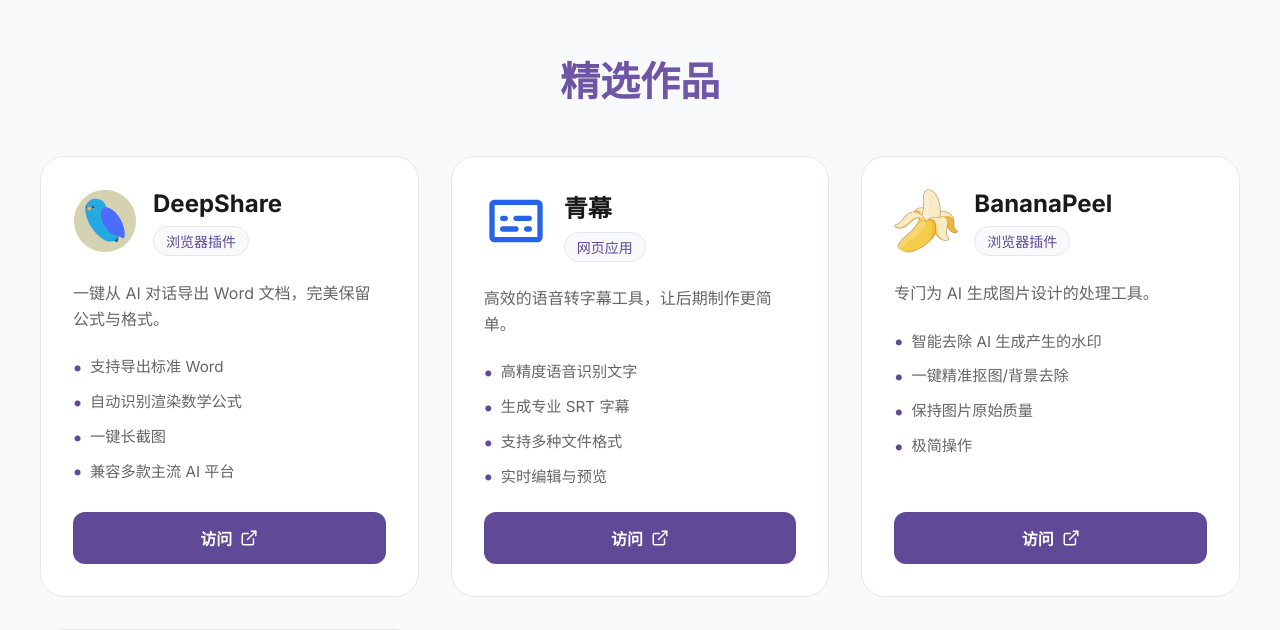
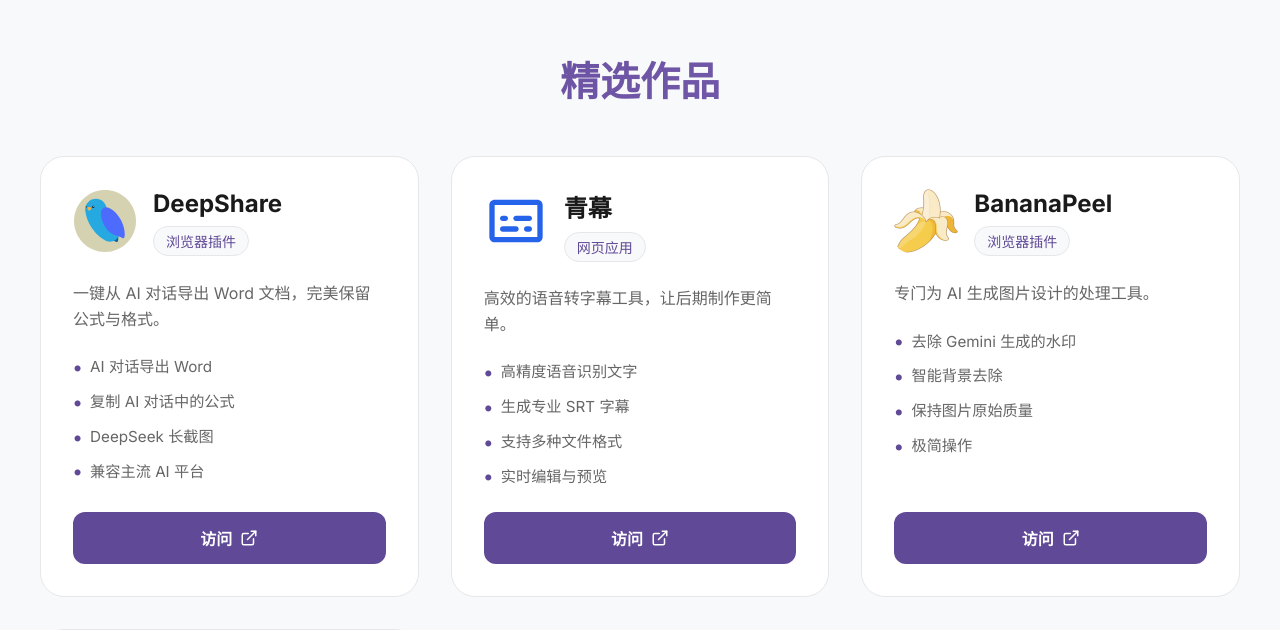
Before and after one commit to Yorick-Ryu/yorick-apps-showcase, a Next.js app: page / in a window 1280 px wide. Shown: the part 567-1197 px from the top of the page. Built offline with nearby package versions, Linux system fonts and the light colour scheme.

Commit message:
feat: update AppsGrid component to enhance app display and functionality.

```diff
--- a/components/AppsGrid.tsx
+++ b/components/AppsGrid.tsx
@@ -8,10 +8,10 @@
     type: '浏览器插件',
     description: '一键从 AI 对话导出 Word 文档，完美保留公式与格式。',
     features: [
-      '支持导出标准 Word',
-      '自动识别渲染数学公式',
-      '一键长截图',
-      '兼容多款主流 AI 平台'
+      'AI 对话导出 Word',
+      '复制 AI 对话中的公式',
+      'DeepSeek 长截图',
+      '兼容主流 AI 平台'
     ],
     icon: '/assets/icons/deepshare.svg',
     iconAlt: 'DeepShare Logo',
@@ -36,8 +36,8 @@
     type: '浏览器插件',
     description: '专门为 AI 生成图片设计的处理工具。',
     features: [
-      '智能去除 AI 生成产生的水印',
-      '一键精准抠图/背景去除',
+      '去除 Gemini 生成的水印',
+      '智能背景去除',
       '保持图片原始质量',
       '极简操作'
     ],
```
